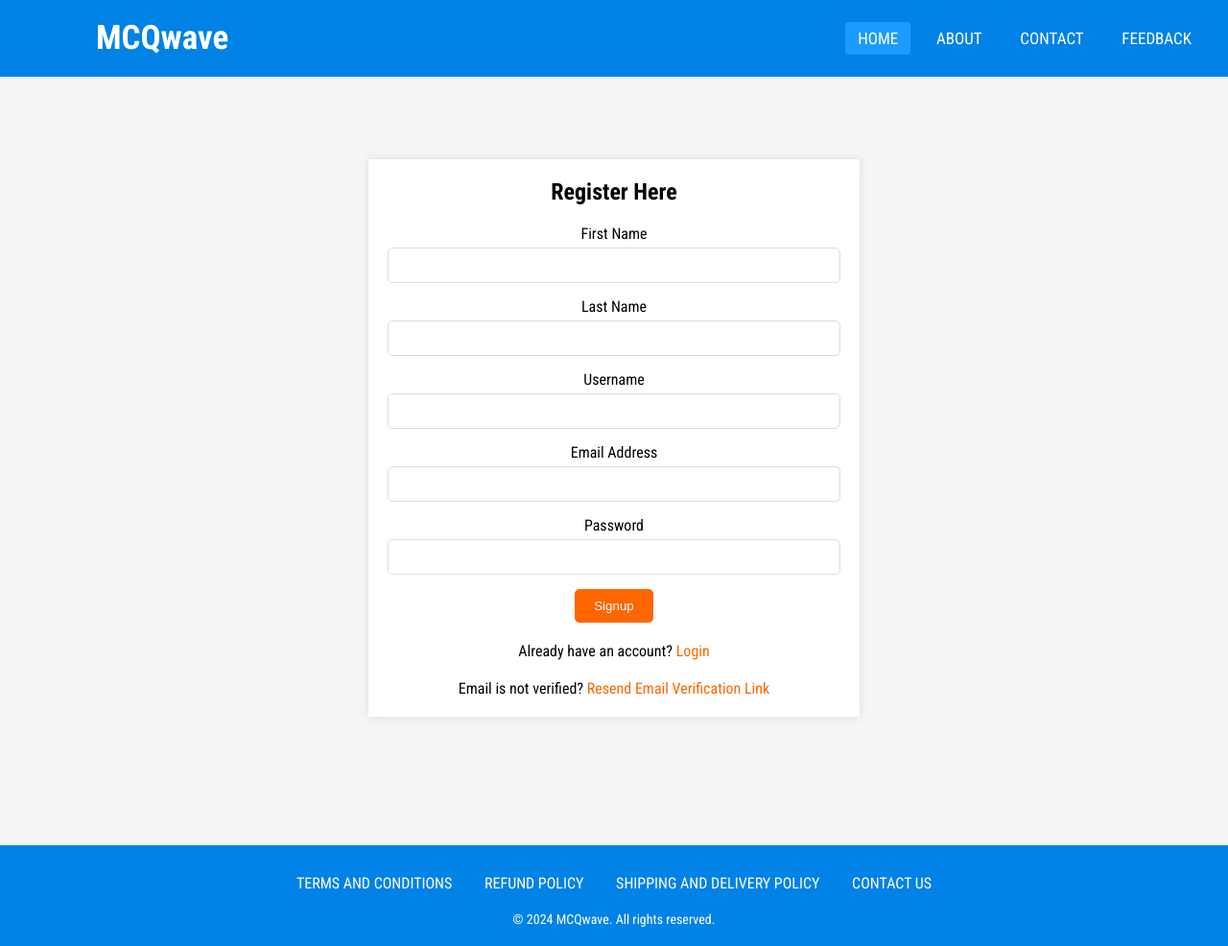
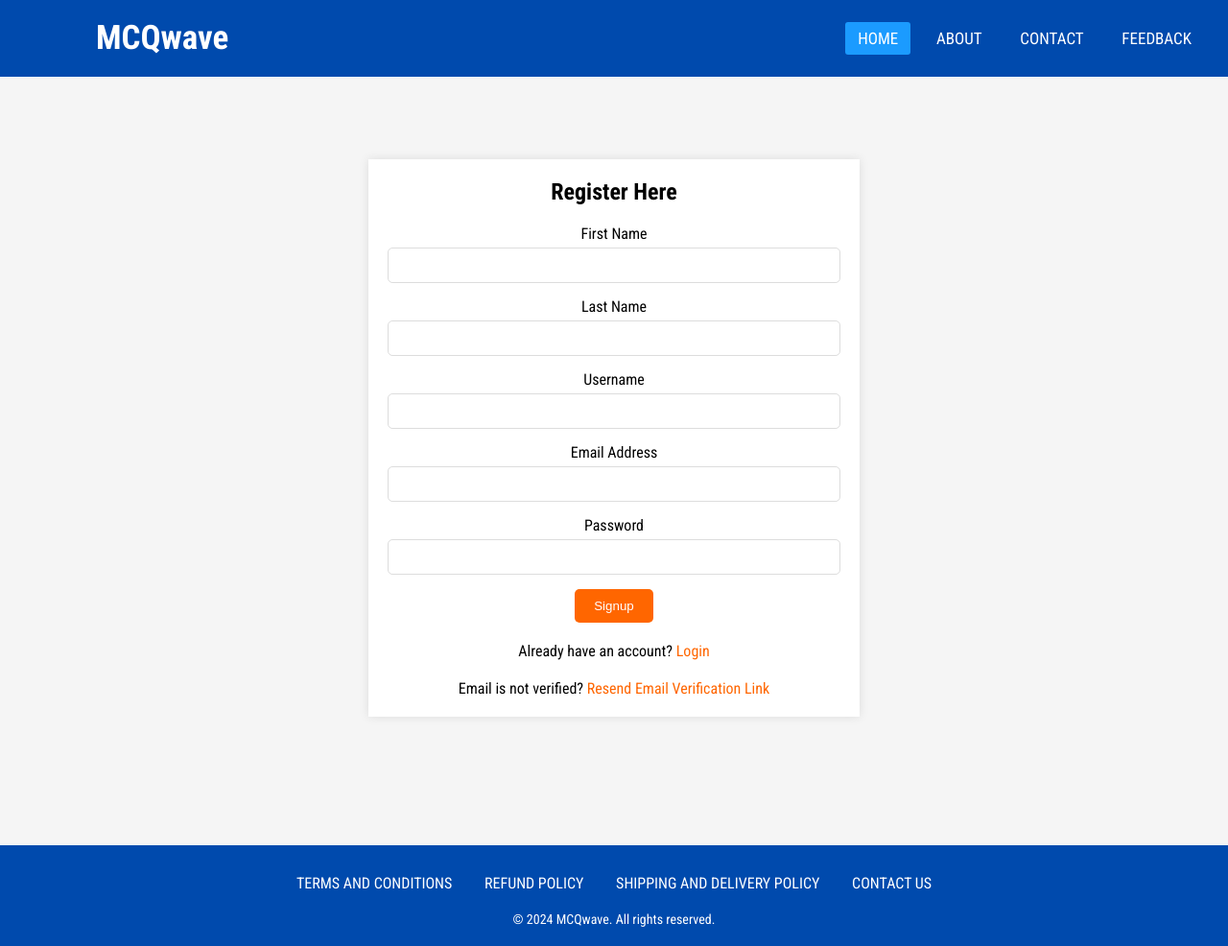
Before and after one commit to choyalsandeep01/mcqwave2, a Django app: page / in a window 1280 px wide. Shown: the whole page at 96% size. Run offline with Django 4.2, Linux system fonts and the light colour scheme; parts of the project's set-up code (start-up, migrations or seed data) failed here and were passed over; some web fonts are replaced.

Commit message:
Update bases.css

```diff
--- a/public/static/css/bases.css
+++ b/public/static/css/bases.css
@@ -20,7 +20,7 @@ header {
 }
 
 nav {
-  background: #0082e6;
+  background: #004aad;
   height: 80px;
   width: 100%;
 
@@ -115,7 +115,7 @@ a.active, a:hover {
   display: block;
 }
 footer {
-  background: #0082e6;
+  background: #004aad;
   color: white;
   text-align: center;
   padding: 20px 0;
```
